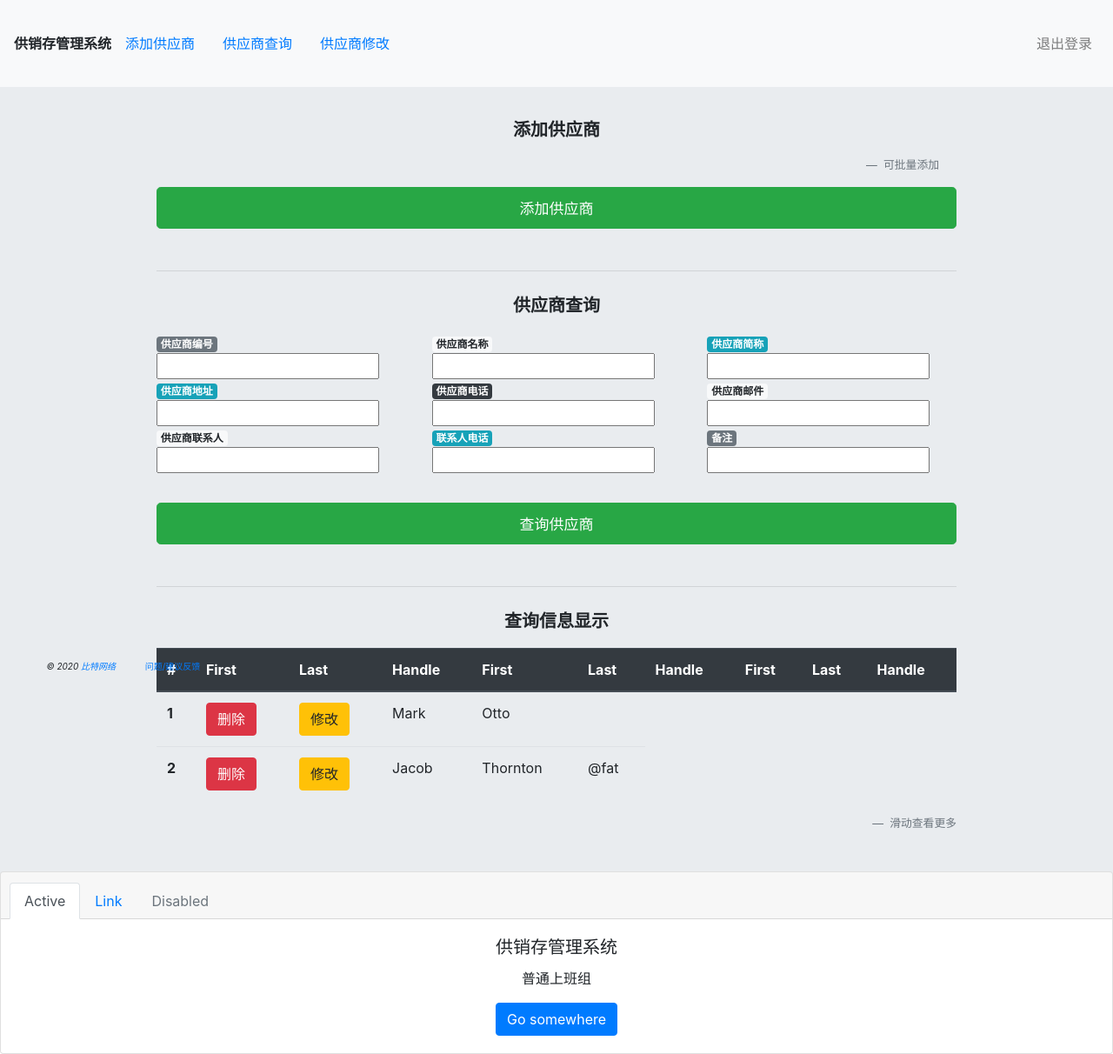
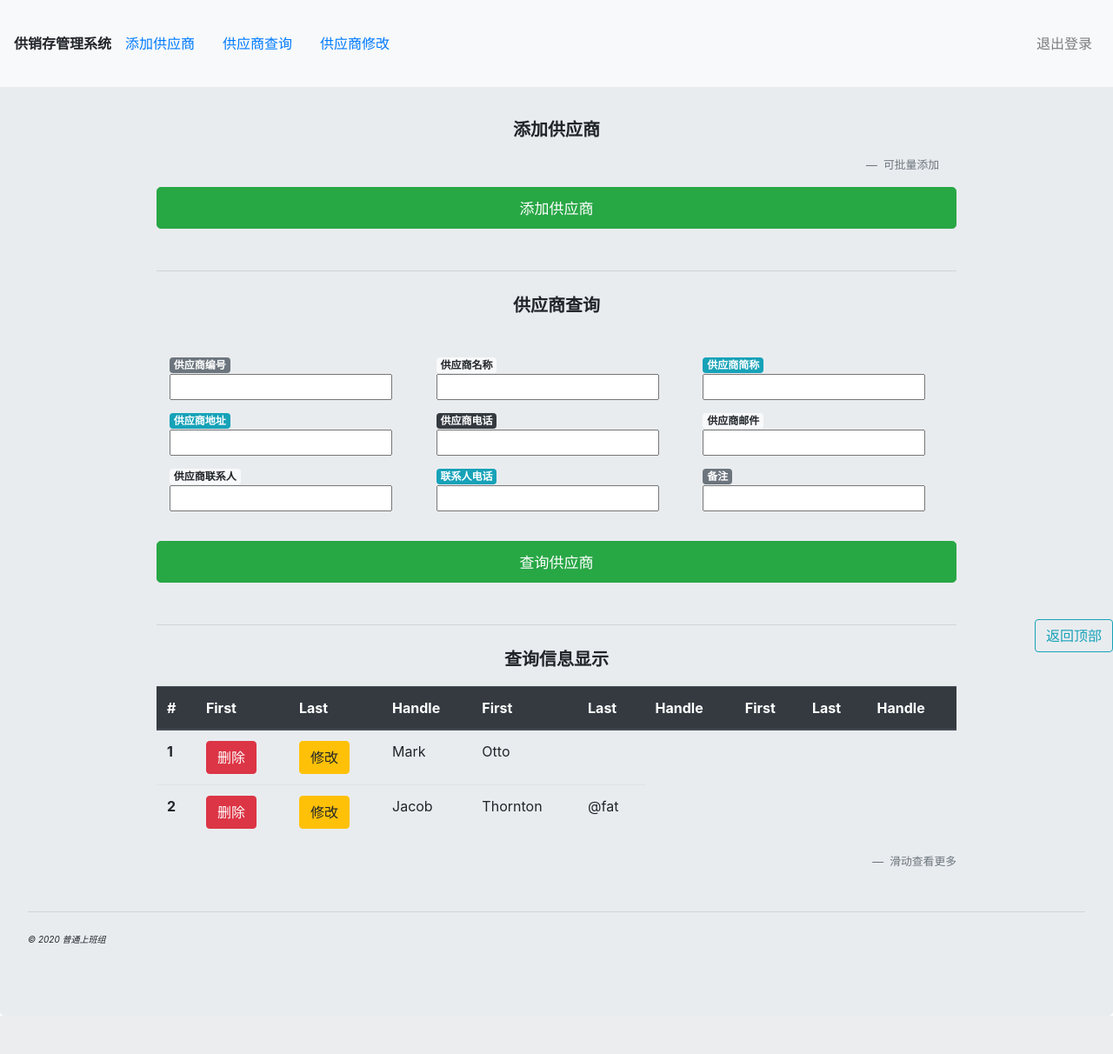
Before and after one commit to KZNS/scsx-market, a Flask app: page /supplyer/ in a window 1280 px wide. Shown: the whole page at 87% size. After the commit the page ends 1168 px from the top, so only its background shows below. Run offline with Flask 2, Linux system fonts and the light colour scheme.

Commit message:
update supplyer.html

```diff
--- a/market/views/templates/supplyer.html
+++ b/market/views/templates/supplyer.html
@@ -11,7 +11,7 @@
     <title>manage-supplyer</title>
   </head>
   <body>
-
+    <a name="1F"></href>
     <nav class="navbar  navbar-expand-lg fixed-top navbar-light bg-light" style="height:100px;text-align:left">
 
         <button class="navbar-toggler navbar-toggler-right" type="button" data-toggle="collapse" data-target="#navbarNavDropdown" aria-controls="navbarNavDropdown" aria-expanded="false" aria-label="Toggle navigation">
@@ -20,9 +20,9 @@
         <strong>供销存管理系统</strong>
 
         <nav class="nav nav-pills nav-fill">
-            <a class="nav-item nav-link" href="#">添加供应商</a>
-            <a class="nav-item nav-link" href="#">供应商查询</a>
-            <a class="nav-item nav-link" href="#">供应商修改</a>
+            <a class="nav-item nav-link" href="#1F">添加供应商</a>
+            <a class="nav-item nav-link" href="#2F">供应商查询</a>
+            <a class="nav-item nav-link" href="#2F">供应商修改</a>
         </nav>
 
         <ul class="navbar-nav  ml-auto" style="right:51%;">
@@ -35,11 +35,11 @@
     </nav>
 
 
+
     <div class="jumbotron" style=" position:relative; top:50px;">
         <div class="container";position:fixed>
             <div class="row">
                 <div class="col-lg-26 offset-lg-23 col-md-18 offset-md-12 col-sm-10 offset-sm-1">
-
 
                     <div style="text-align:center;margin-top:20px">
                         <p style="margin-top:20px;font-size:20px">
@@ -51,6 +51,7 @@
                             </div>
                         </p>
                     </div>
+                    <a name="2F"></href>
                     <button type="button"  class="btn btn-success btn-lg btn-block"
                         onclick="alert('跳转到add界面')"
                         style="margin-top:10px">
@@ -67,7 +68,7 @@
                         </p>
                     </div>
 
-                    <div style="margin-top:40px“ class="container">
+                    <div style="margin-top:40px" class="container">
                         <div class="row">
                             <div class="col-sm">
                             <span class="badge badge-secondary">供应商编号</span>
@@ -83,7 +84,7 @@
                             </div>
                         </div>
                     </div>
-                    <div style="margin-top:10px” class="container">
+                    <div style="margin-top:10px" class="container">
                         <div class="row">
                             <div class="col-sm">
                             <span class="badge badge-info">供应商地址</span>
@@ -99,7 +100,7 @@
                             </div>
                         </div>
                     </div>
-                    <div style="margin-top:10px“ class="container">
+                    <div style="margin-top:10px" class="container">
                         <div class="row">
                             <div class="col-sm">
                             <span class="badge badge-light">供应商联系人</span>
@@ -114,7 +115,7 @@
                             <input type="text"  align="right" name="supplyerremarks">
                             </div>
                         </div>
-                    </div style="margin-top:10px“; class="container">
+                    </div style="margin-top:10px"; class="container">
                     <br>
 
                     <button type="button"  class="btn btn-success btn-lg btn-block"
@@ -176,88 +177,23 @@
                         </footer>
                     </div>
 
-
                 </div>
 
-                <div class="col-lg-40 offset-lg-23 col-md-30 offset-md-12 col-sm-15 offset-sm-1">
-
-                </div>
-
-
-                </div>
 
             </div>
 
 
+        </div>
 
+        <br>
+        <hr class="my-4">
+        <p style="font-size:10px"><em>&copy; 2020 普通上班组</em></p>
 
-        </div>
     </div>
 
-
-
-    <div class="card text-center">
-        <div class="card-header">
-            <ul class="nav nav-tabs card-header-tabs">
-            <li class="nav-item">
-                <a class="nav-link active" href="#">Active</a>
-            </li>
-            <li class="nav-item">
-                <a class="nav-link" href="#">Link</a>
-            </li>
-            <li class="nav-item">
-                <a class="nav-link disabled" href="#" tabindex="-1" aria-disabled="true">Disabled</a>
-            </li>
-            </ul>
-        </div>
-        <div class="card-body">
-            <h5 class="card-title">供销存管理系统</h5>
-            <p class="card-text">普通上班组</p>
-            <a href="#" class="btn btn-primary">Go somewhere</a>
-        </div>
-        </div>
-
-
-    <div style="text-align:center;position:fixed;bottom:10px;">
-        <p style="font-size:10px">
-
-                &nbsp;&nbsp;&nbsp;&nbsp;&nbsp;&nbsp;&nbsp;&nbsp;&nbsp;&nbsp;&nbsp;&nbsp;&nbsp;&nbsp;&nbsp;&nbsp;&nbsp;&nbsp;
-                <em>&copy; 2020 <a
-                        href="https://www.dutbit.com">比特网络</a></em>&nbsp;&nbsp;&nbsp;&nbsp;&nbsp;&nbsp;&nbsp;&nbsp;&nbsp;&nbsp;&nbsp;&nbsp;<a
-                    href="/issues.php">问题/建议反馈</a>
-        </p>
+    <div style="position:fixed; bottom: 50px; right: 0">
+        <a href="#" class="btn btn-outline-info stretched-link"  >返回顶部</a>
     </div>
-
-    <!--
-        <button type="button" onclick="alert('添加供应商测试输出')">
-            添加供应商（支持批量添加）
-        </button>
-        <br><br>
-        <form>
-            <p>查询:</p>
-            供应商编号<input type="text" name="id"><br>
-            供应商名称<input type="text" name="name"><br>
-            供应商简称<input type="text" name="abbr"><br>
-            地址<input type="text" name="address"><br>
-            公司电话<input type="text" name="phone"><br>
-            邮件<input type="text" name="email"><br>
-            联系人<input type="text" name="person"><br>
-            联系人电话<input type="text" name="person-phone"><br>
-            备注<input type="text" name="remarks"><br>
-            <button type="button" onclick="alert('查询供应商测试输出——下方应是查询信息表')">
-                查询供应商
-            </button>
-        </form>
-
-
-        <br>
-        <button type="button" onclick="alert('修改供应商测试输出')">
-            前方是查询信息——修改供应商
-        </button>
-        <button type="button" onclick="alert('修改供应商测试输出')">
-            前方是查询信息——删除供应商
-        </button>
-    -->
 
 
     <!-- Optional JavaScript -->
```
